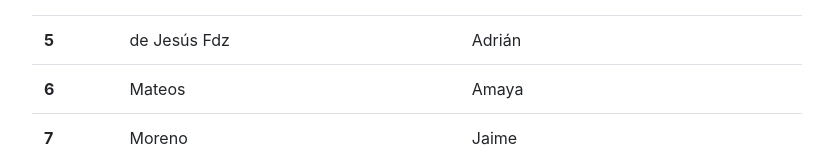
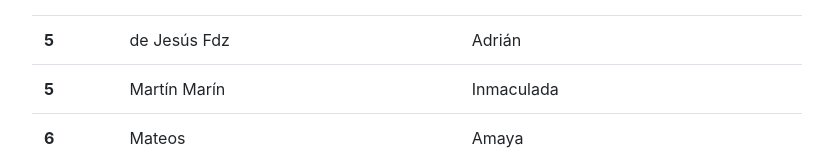
Before and after one commit to lrequejo/listado-alumnos, a plain HTML site: page index.html in a window 1280 px wide. Shown: the part 588-748 px from the top of the page, without its empty margins (223-1056 px from the left). Drawn offline with nearby package versions, Linux system fonts and the light colour scheme.

Commit message:
añadido inma

```diff
--- a/index.html
+++ b/index.html
@@ -100,6 +100,11 @@
                                   <td>de Jesús Fdz</td>
                                   <td>Adrián</td>
                               </tr>
+                              <tr>
+                                <th scope="row">5</th>
+                                <td>Martín Marín</td>
+                                <td>Inmaculada</td>
+                            </tr>
                  <tr>
                                   <th scope="row">6</th>
                                   <td>Mateos</td>
```
